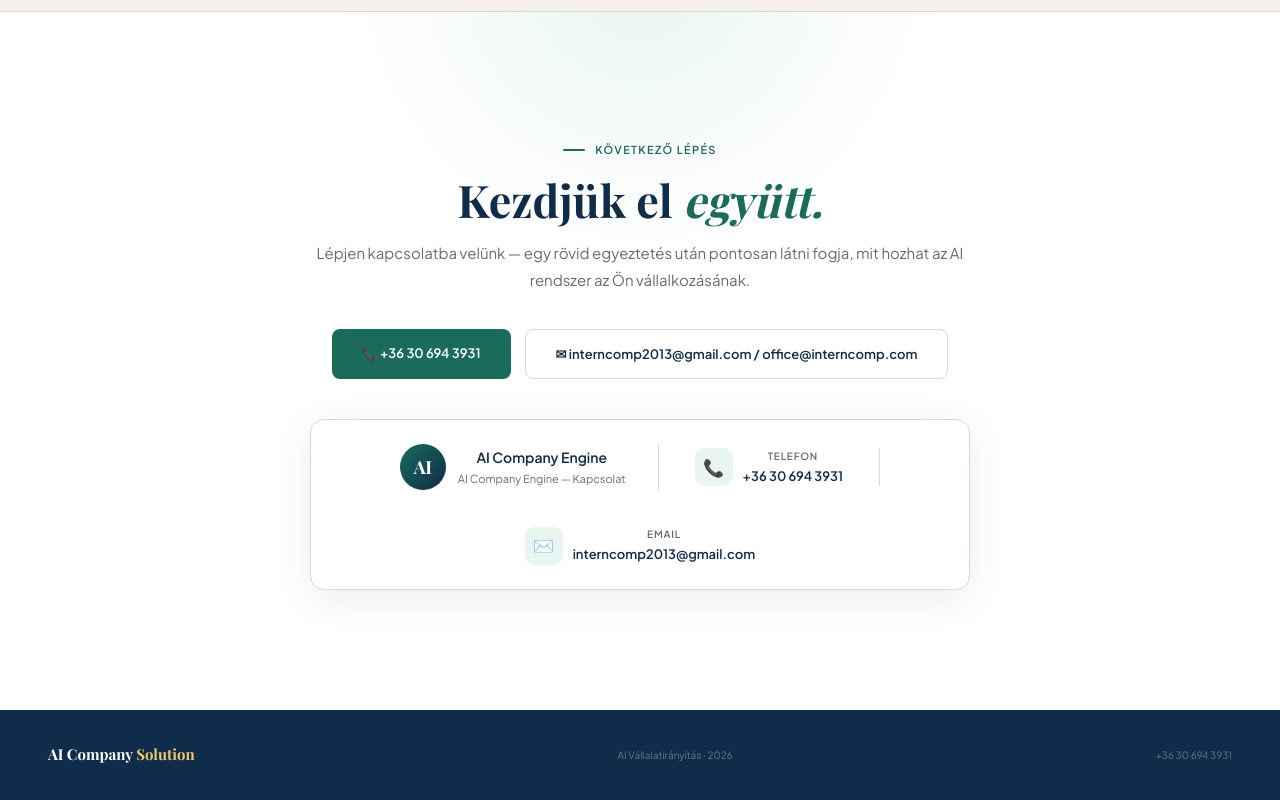
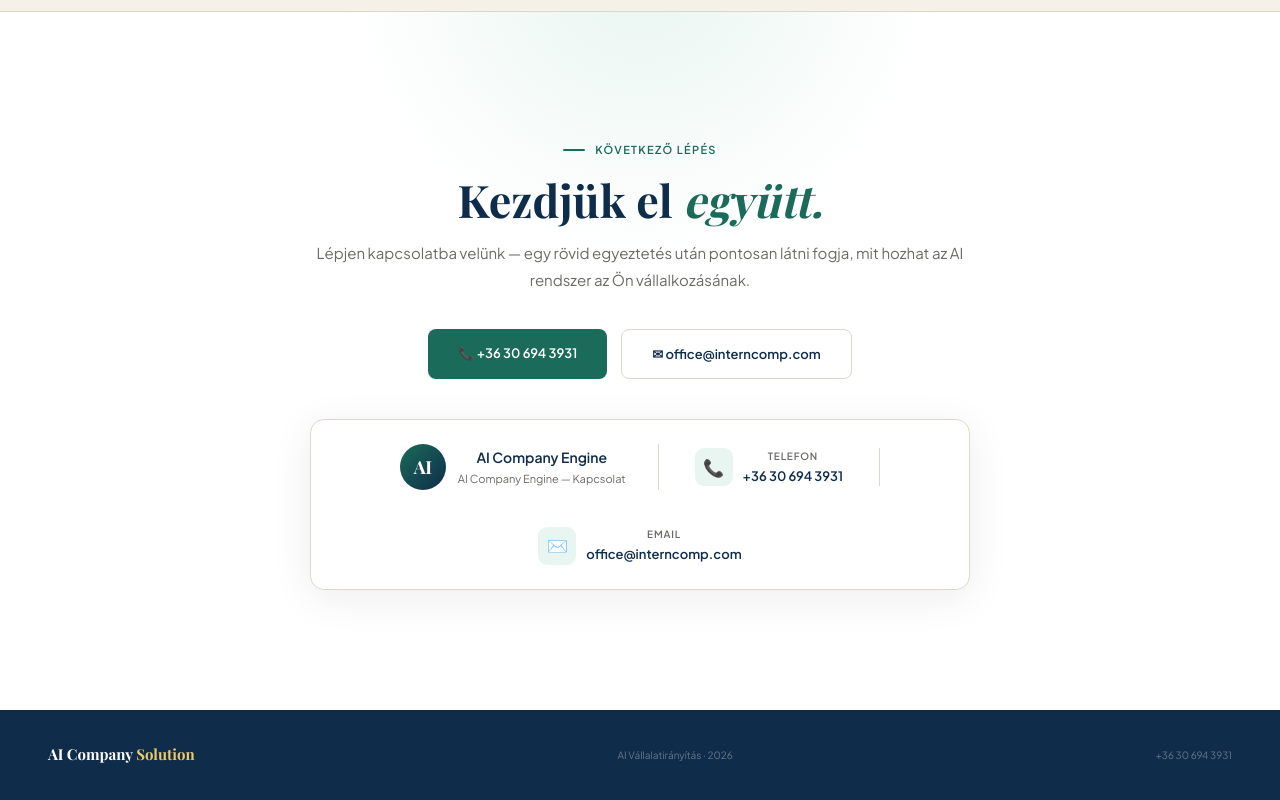
Before and after one commit to Evron73/Interncomp-landing, a plain HTML site: page index.html in a window 1280 px wide. Shown: the part 9487-10287 px from the top of the page. Drawn offline with nearby package versions, Linux system fonts and the light colour scheme; a web font is replaced by a local one.

Commit message:
Update index.html

```diff
--- a/index.html
+++ b/index.html
@@ -1049,7 +1049,7 @@ footer{background:var(--navy);padding:32px 48px;display:flex;justify-content:spa
     <p id="cta_p">Lépjen kapcsolatba velünk — egy rövid egyeztetés után pontosan látni fogja, mit hozhat az AI rendszer az Ön vállalkozásának.</p>
     <div class="cta-btns">
       <a href="tel:+36306943931" class="btn-p">📞 +36 30 694 3931</a>
-      <a href="mailto:intercomp2013@gmail.com / office@interncomp.com" class="btn-o">✉ interncomp2013@gmail.com / office@interncomp.com</a>
+      <a href="mailto:office@interncomp.com" class="btn-o">✉ office@interncomp.com</a>
     </div>
     <div class="contact-card">
       <div class="contact-person">
@@ -1058,7 +1058,7 @@ footer{background:var(--navy);padding:32px 48px;display:flex;justify-content:spa
       </div>
       <a href="tel:+36306943931" class="ci"><div class="ci-icon">📞</div><div><div class="ci-label" id="ci_tel">Telefon</div><div class="ci-value">+36 30 694 3931</div></div></a>
       <div class="cdiv"></div>
-      <a href="mailto:intercomp2013@gmail.com office@interncomp.com" class="ci"><div class="ci-icon">✉️</div><div><div class="ci-label" id="ci_email">Email</div><div class="ci-value">interncomp2013@gmail.com</div></div></a>
+      <a href="mailto:office@interncomp.com" class="ci"><div class="ci-icon">✉️</div><div><div class="ci-label" id="ci_email">Email</div><div class="ci-value">office@interncomp.com</div></div></a>
     </div>
   </div>
 </section>
```
